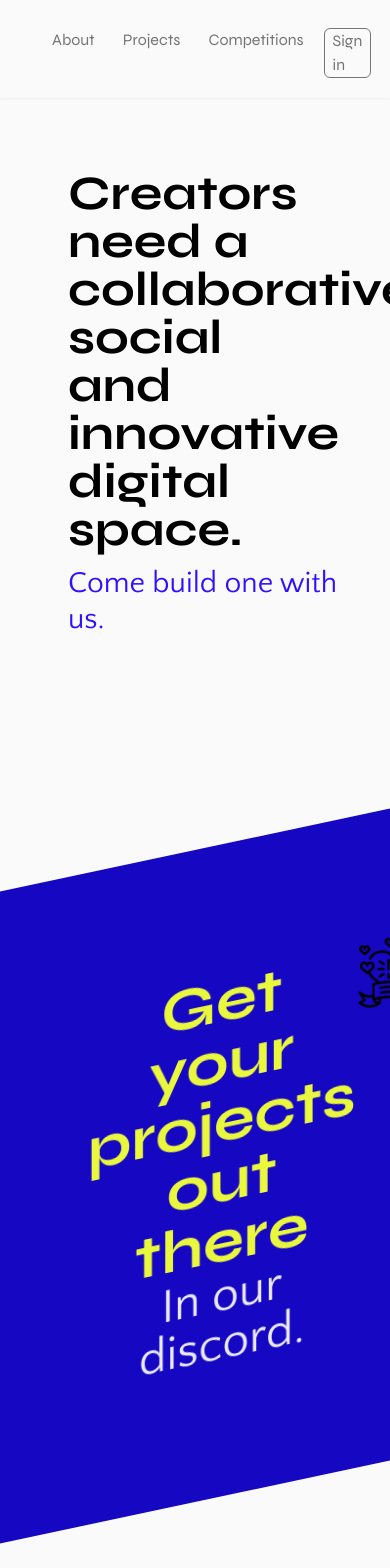
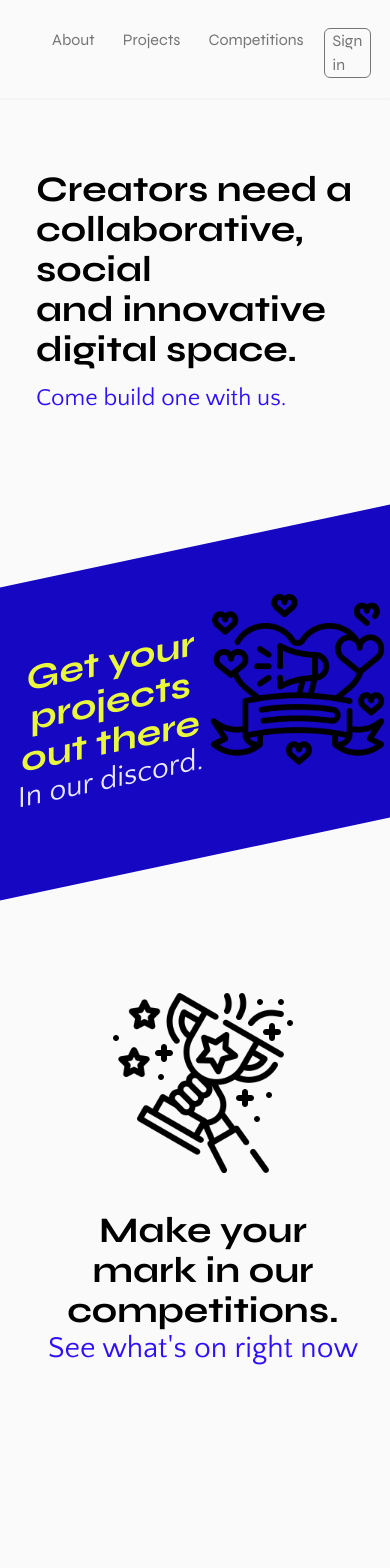
Before and after one commit to Bobberson3108/syngenious-website, a SvelteKit app: page / in a window 390 px wide. Shown: the top 1568 px of the page. After the commit the page ends 1399 px from the top, so only its background shows below. Built offline with nearby package versions, Linux system fonts and the light colour scheme.

Commit message:
mobile friendly

```diff
--- a/src/routes/+page.svelte
+++ b/src/routes/+page.svelte
@@ -1,53 +1,44 @@
-<script lang="ts">
-    import { onMount } from 'svelte';
-    import AOS from 'aos';
-    import 'aos/dist/aos.css';
-
-    onMount(() => {
-        AOS.init();
-        AOS.refresh();
-    });
-</script>
-
 <div class="overflow-hidden">
-    <div class="container py-8 pl-12">
-        <div class="mt-5 mb-40">
+    <div class="container px-4 sm:px-6 md:px-8 lg:pl-12 py-8">
+        <!-- Added responsive padding and margin classes -->
+        <div class="mt-5 sm:mt-10 mb-20 sm:mb-40">
             <div class="col-span-2 p-5 w-full z-0">
                 <div class="z-0" data-aos="fade-up">
-                    <h1 class="text-5xl sm:text-6xl md:text-7xl lg:text-8xl xl:text-8xl font-bold font-syne">
-                        <span class="block">Creators need a <span>
-                        <span class="block">collaborative, social </span>
-                        <span class="block">and innovative </span>
+                    <h1 class="text-4xl sm:text-5xl md:text-6xl lg:text-7xl xl:text-8xl font-bold font-syne">
+                        <!-- Fixed unclosed span tags -->
+                        <span class="block">Creators need a</span>
+                        <span class="block">collaborative, social</span>
+                        <span class="block">and innovative</span>
                         <span class="block">digital space.</span>
                     </h1>
-                    <h2 class="text-3xl sm:text-4xl md:text-5xl xl:text-5xl lg-text-6xl mt-3 font-quattrocento text-primary-700">Come build one with us.</h2>
+                    <h2 class="text-2xl sm:text-3xl md:text-4xl xl:text-5xl lg:text-6xl mt-3 font-quattrocento text-primary-700">Come build one with us.</h2>
                 </div>
             </div>
         </div>
     </div>
-    <!-- <svg class="fill-primary-500" width="100%" viewBox="0 0 1528 1215" fill="none" xmlns="http://www.w3.org/2000/svg">
-        <path d="M-139 385.659L1557 0V829.341L-139 1215V385.659Z"/>
-    </svg> -->
-    <div class="w-screen py-32 pl-12 bg-primary-800 -skew-y-12">
+    <div class="w-screen py-16 sm:py-24 md:py-32 pl-4 sm:pl-6 md:pl-8 lg:pl-12 bg-primary-800 -skew-y-12">
         <div class="flex-row flex justify-between">
-            <div class="ml-10 text-center flex items-center justify-center">
+            <div class="ml-0 sm:ml-10 text-center flex items-center justify-center">
                 <div data-aos="fade-up">
-                    <h1 class="text-6xl font-bold font-syne text-secondary-400">Get your projects out there</h1>
-                    <a href="https://discord.gg/Cz95wV44nA"><h2 class="text-5xl font-quattrocento text-primary-100 hover:text-primary-200">In our discord.</h2></a>
+                    <h1 class="text-4xl sm:text-5xl md:text-6xl font-bold font-syne text-secondary-400">Get your projects out there</h1>
+                    <a href="https://discord.gg/Cz95wV44nA"><h2 class="text-3xl sm:text-4xl md:text-5xl font-quattrocento text-primary-100 hover:text-primary-200">In our discord.</h2></a>
                 </div>
             </div>
 
             <div data-aos="fade-up">
-                <img class="z-10 skew-y-12 mr-20" src="img\external-brand-marketing-strategy-wanicon-lineal-wanicon.png">
+                <img class="z-10 skew-y-12 mr-0 sm:mr-10 md:mr-20" src="img\external-brand-marketing-strategy-wanicon-lineal-wanicon.png">
             </div>
         </div>
     </div>
-    <div class="w-screen py-8 pl-12">
-        <div class="mt-48 flex flex-row justify-between items-center">
-            <img class="col-start-1 row-start-1" src="img\external-trophy-award-and-success-wanicon-lineal-wanicon.png">
-            <div class="text-center justify-center w-full"  data-aos="fade-up">
-                <h1 class="text-6xl font-bold font-syne">Make your<br> mark in our<br> competitions.</h1>
-                <h2 class="text-5xl font-quattrocento text-primary-700 hover:text-primary-500"><a href="/competitions">See what's on right now</a></h2>
+    <div class="w-screen py-8 pl-4 sm:pl-6 md:pl-8 lg:pl-12">
+        <div class="mt-24 sm:mt-48 flex flex-col sm:flex-row justify-between items-center">
+            <!-- Added responsive width and max-width classes -->
+            <img class="w-48 sm:w-64 md:w-72 lg:w-auto max-w-full mb-8 sm:mb-0" src="img\external-trophy-award-and-success-wanicon-lineal-wanicon.png">
+            <div class="text-center justify-center w-full" data-aos="fade-up">
+                <h1 class="text-4xl sm:text-5xl md:text-6xl font-bold font-syne">Make your<br>mark in our<br> competitions.</h1>
+                <h2 class="text-3xl sm:text-4xl md:text-5xl font-quattrocento text-primary-700 hover:text-primary-500">
+                    <a href="/competitions">See what's on right now</a>
+                </h2>
             </div>
         </div>
     </div>
```
Also changed, not shown: src/routes/competitions/+page.svelte (added).
